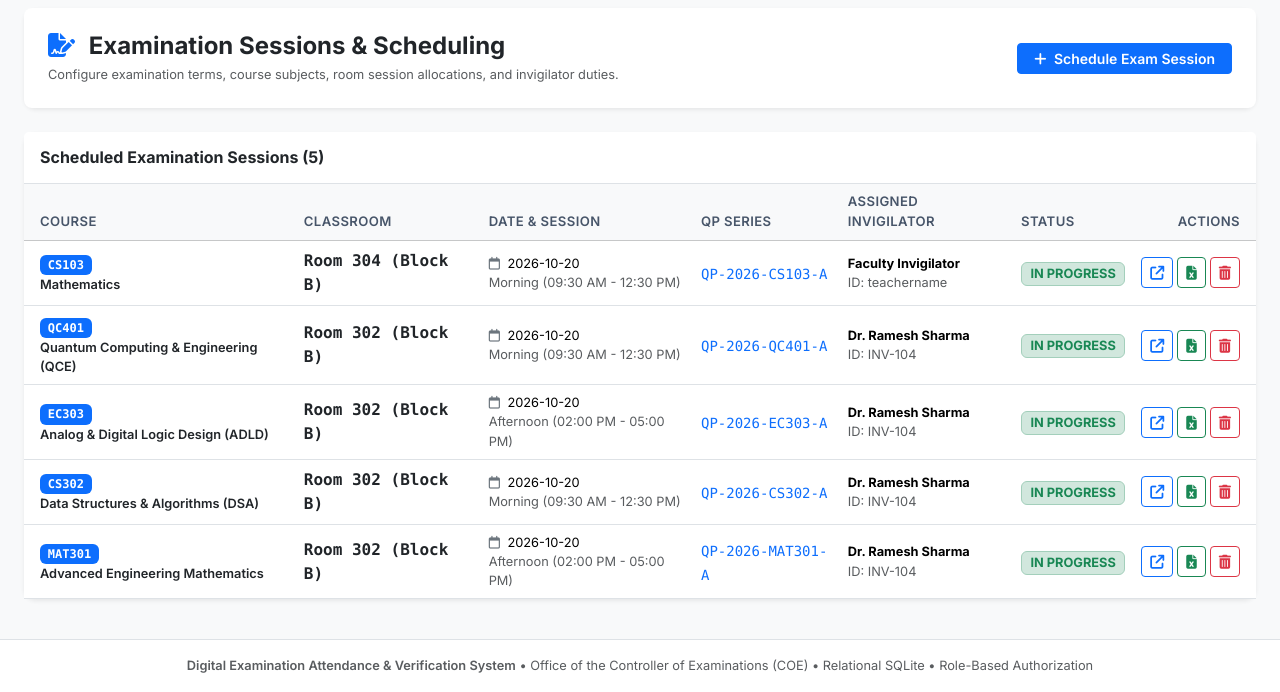
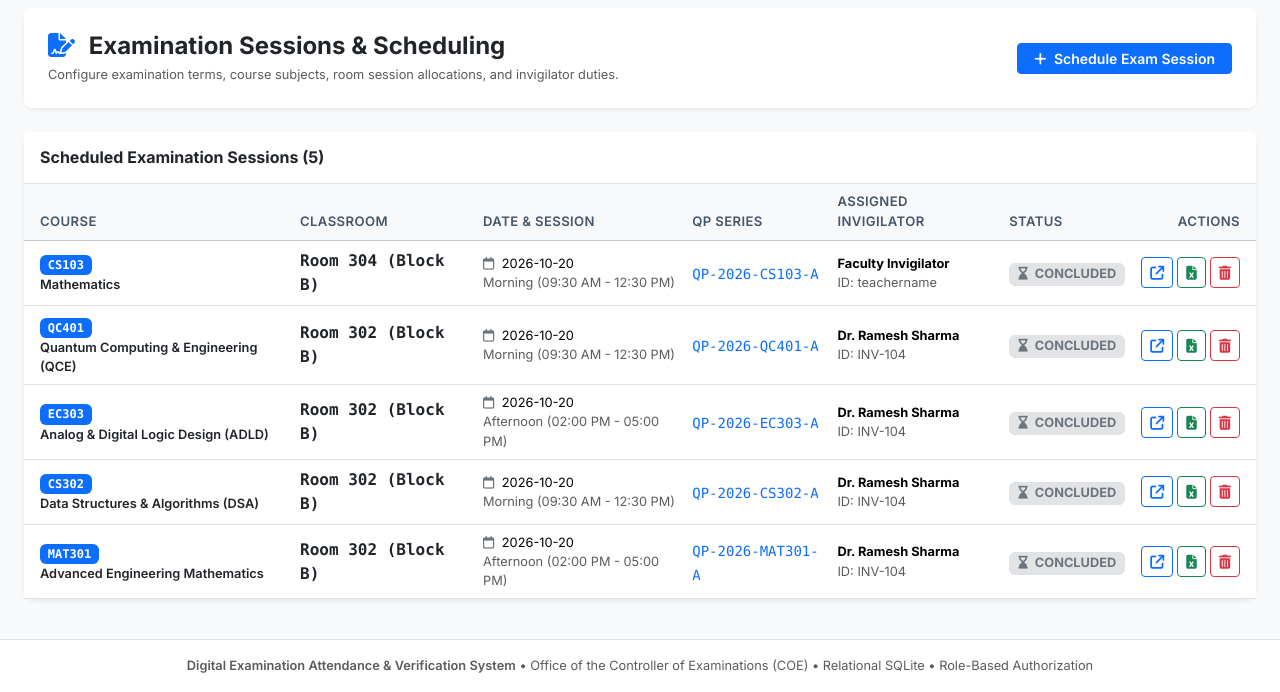
Before and after one commit to heerdedakia/exam-attendance, a Flask app: page /admin/exams in a window 1280 px wide. Shown: the part 131-823 px from the top of the page. Run offline with Flask 3, Linux system fonts and the light colour scheme; a user stored in the database is signed in; data comes from the database, SQL or seed files in the repository; some libraries are stand-ins or nearby versions.

Commit message:
Fix exam status in Manage Examinations and Reports to show CONCLUDED for past exams

```diff
--- a/app.py
+++ b/app.py
@@ -1883,6 +1883,9 @@ def admin_exams_list():
     ''')
     sessions = [dict(row) for row in cursor.fetchall()]
 
+    for s in sessions:
+        s['time_window'] = get_session_window_status(s)
+
     cursor.execute('SELECT id, code, name FROM departments ORDER BY code ASC')
     departments = [dict(row) for row in cursor.fetchall()]
 
@@ -2608,6 +2611,8 @@ def admin_reports_view():
         ORDER BY s.id DESC
     ''')
     sessions = [dict(row) for row in cursor.fetchall()]
+    for s in sessions:
+        s['time_window'] = get_session_window_status(s)
     conn.close()
     return render_template('admin/admin_reports.html', sessions=sessions)
 
--- a/templates/admin/admin_exams.html
+++ b/templates/admin/admin_exams.html
@@ -68,10 +68,14 @@
                                 <span class="text-muted">ID: {{ s.invigilator_id }}</span>
                             </td>
                             <td>
-                                {% if s.status == 'LOCKED' %}
-                                    <span class="badge bg-danger text-white fs-7"><i class="fa-solid fa-lock me-1"></i> LOCKED</span>
+                                {% if s.status == 'LOCKED' or s.status == 'SUBMITTED' %}
+                                    <span class="badge bg-danger text-white fs-7 px-2 py-1"><i class="fa-solid fa-lock me-1"></i> LOCKED</span>
+                                {% elif s.time_window and s.time_window.status == 'ACTIVE' %}
+                                    <span class="badge bg-success-subtle text-success border border-success-subtle fs-7 px-2 py-1"><i class="fa-solid fa-circle-play me-1"></i> IN PROGRESS</span>
+                                {% elif s.time_window and s.time_window.status == 'UPCOMING' %}
+                                    <span class="badge bg-warning-subtle text-warning-emphasis border border-warning-subtle fs-7 px-2 py-1" title="{{ s.time_window.message }}"><i class="fa-regular fa-clock me-1"></i> {{ s.time_window.badge_text }}</span>
                                 {% else %}
-                                    <span class="badge bg-success-subtle text-success border border-success-subtle fs-7">IN PROGRESS</span>
+                                    <span class="badge bg-secondary-subtle text-secondary border fs-7 px-2 py-1"><i class="fa-solid fa-hourglass-end me-1"></i> CONCLUDED</span>
                                 {% endif %}
                             </td>
                             <td class="text-end pe-3">
```
Also changed, not shown: templates/admin/admin_reports.html (+6 -2 lines), templates/roster.html (+4 -4 lines).
